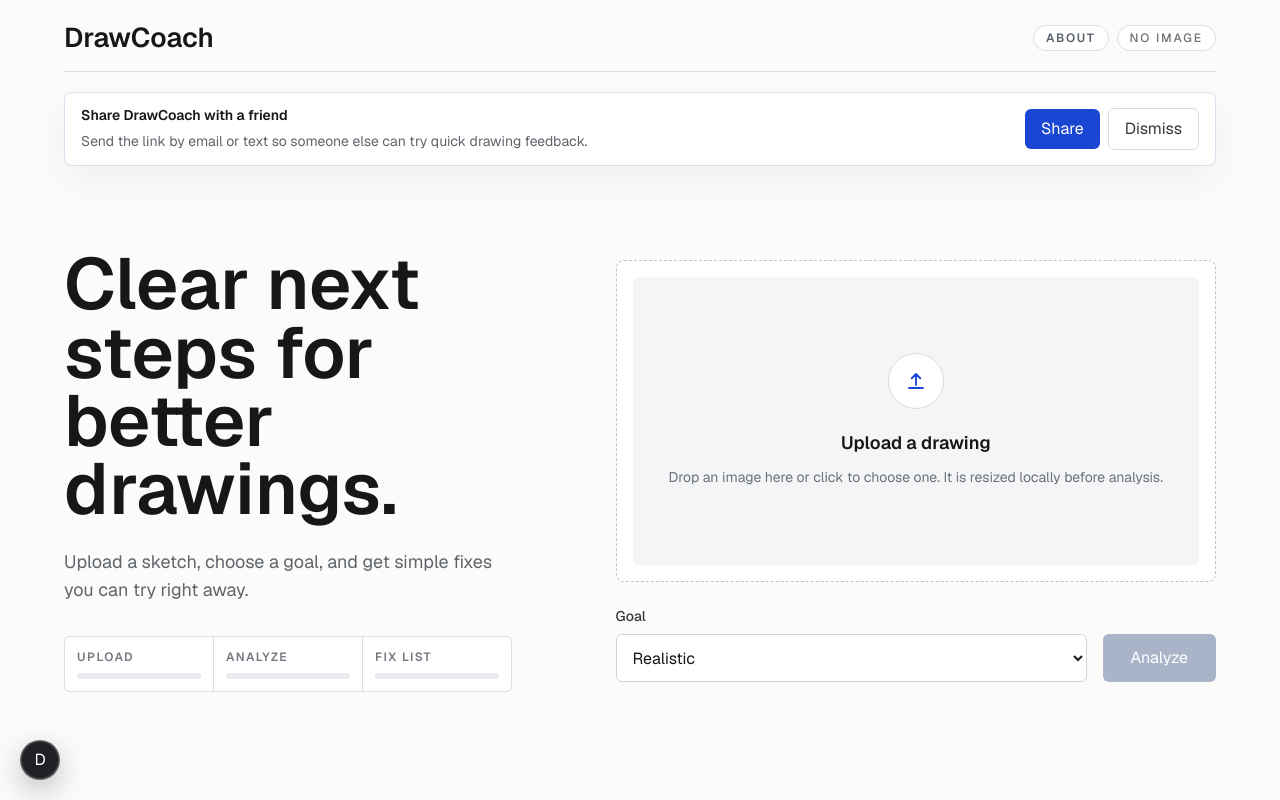
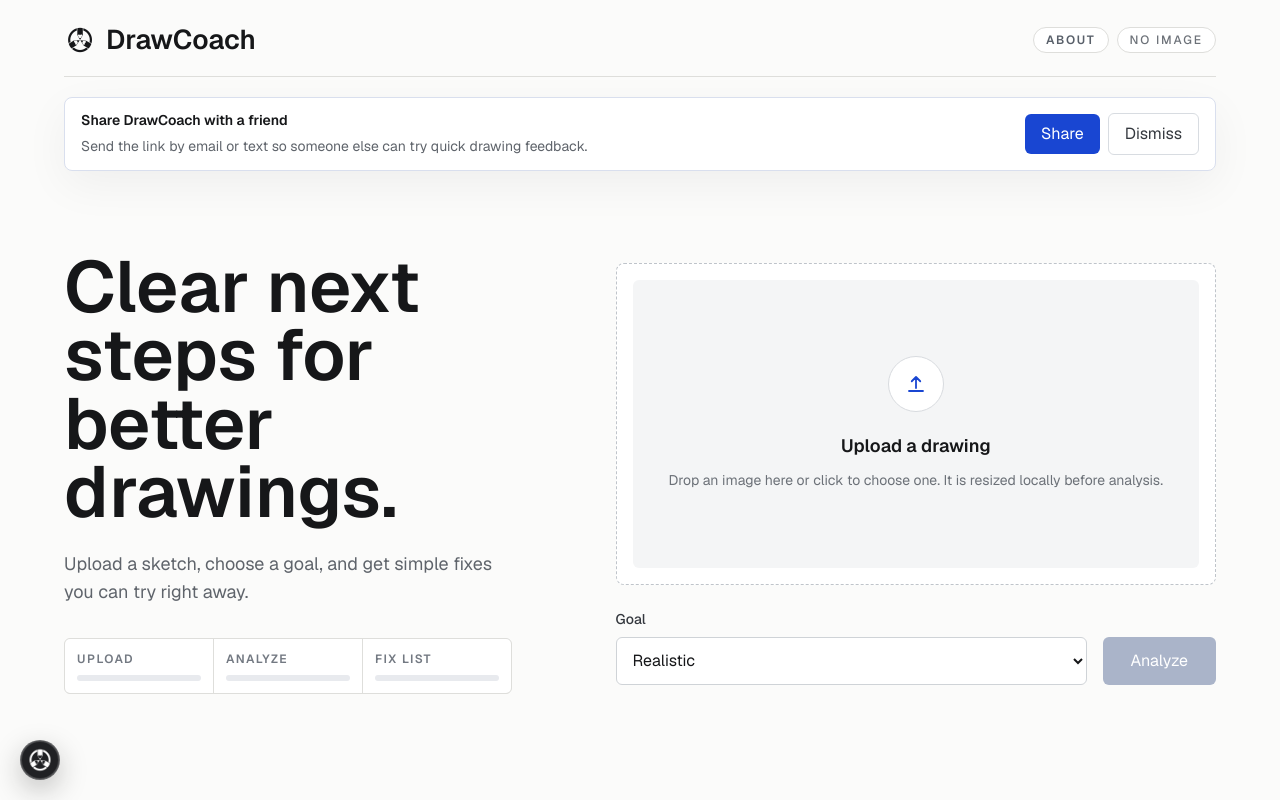
Before and after one commit to CAnimal4/DrawCoach, a Next.js app: page / in a window 1280 px wide. Built offline with nearby package versions, Linux system fonts and the light colour scheme.

Commit message:
Add DrawCoach logo branding

```diff
--- a/app/about/page.tsx
+++ b/app/about/page.tsx
@@ -1,5 +1,6 @@
 import type { Metadata } from "next";
 import Link from "next/link";
+import { BrandLink } from "@/components/brand-link";
 import { absoluteUrl, OG_IMAGE_URL, SITE_DESCRIPTION, SITE_NAME, SITE_TITLE, SITE_URL } from "@/lib/site";
 
 const pageTitle = "About DrawCoach - How the Free Drawing Critique Tool Works";
@@ -116,9 +117,7 @@
       />
       <div className="mx-auto w-full max-w-3xl">
         <header className="flex items-center justify-between border-b border-[#dededb] pb-5">
-          <Link className="text-[1.7rem] font-semibold leading-none tracking-normal" href="/">
-            DrawCoach
-          </Link>
+          <BrandLink />
           <Link
             className="rounded-full border border-[#dededb] bg-white px-3 py-1 text-xs font-semibold uppercase tracking-[0.14em] text-[#59606a] transition hover:border-[#1946d2] hover:text-[#1946d2]"
             href="/"
--- a/app/policy-page.tsx
+++ b/app/policy-page.tsx
@@ -1,4 +1,5 @@
 import Link from "next/link";
+import { BrandLink } from "@/components/brand-link";
 import type { Policy } from "@/lib/legal";
 
 export function PolicyPage({ policy }: { policy: Policy }) {
@@ -6,9 +7,7 @@
     <main className="min-h-screen px-5 py-6 text-[#161719] sm:px-8 lg:px-12">
       <div className="mx-auto w-full max-w-3xl">
         <header className="flex items-center justify-between border-b border-[#dededb] pb-5">
-          <Link className="text-[1.7rem] font-semibold leading-none tracking-normal" href="/">
-            DrawCoach
-          </Link>
+          <BrandLink />
           <Link
             className="rounded-full border border-[#dededb] bg-white px-3 py-1 text-xs font-semibold uppercase tracking-[0.14em] text-[#59606a] transition hover:border-[#1946d2] hover:text-[#1946d2]"
             href="/"
--- /dev/null
+++ b/components/brand-link.tsx
@@ -0,0 +1,24 @@
+import Image from "next/image";
+import Link from "next/link";
+import { DRAWCOACH_LOGO_PATH } from "@/lib/site";
+
+export function BrandLink() {
+  return (
+    <Link
+      aria-label="DrawCoach home"
+      className="inline-flex min-w-0 items-center gap-2 text-[1.45rem] font-semibold leading-none tracking-normal text-[#161719] sm:gap-2.5 sm:text-[1.7rem]"
+      href="/"
+    >
+      <Image
+        alt=""
+        aria-hidden="true"
+        className="h-6 w-6 shrink-0 object-contain sm:h-8 sm:w-8"
+        height="32"
+        priority
+        src={DRAWCOACH_LOGO_PATH}
+        width="32"
+      />
+      <span>DrawCoach</span>
+    </Link>
+  );
+}
--- a/components/drawcoach-app.tsx
+++ b/components/drawcoach-app.tsx
@@ -1,7 +1,9 @@
 "use client";
 
+import Image from "next/image";
 import Link from "next/link";
 import { type CSSProperties, type ReactNode, useEffect, useMemo, useRef, useState } from "react";
+import { BrandLink } from "@/components/brand-link";
 import {
   buildShareData,
   buildShareLinks,
@@ -9,6 +11,7 @@
 } from "@/lib/share";
 import { prepareImage } from "@/lib/client-image";
 import { analyzeWithCache } from "@/lib/critique";
+import { DRAWCOACH_LOGO_PATH } from "@/lib/site";
 import { GOALS, type AnalyzeResponse, type Goal, type ImageMetrics } from "@/lib/types";
 
 type UploadState = {
@@ -163,14 +166,12 @@
       ].join(" ")}
     >
       <div className="mx-auto flex min-h-[calc(100vh-3rem)] w-full max-w-6xl flex-col">
-        <header className="flex items-center justify-between border-b border-[#dededb] pb-5">
-          <Link className="text-[1.7rem] font-semibold leading-none tracking-normal" href="/">
-            DrawCoach
-          </Link>
-          <div className="flex items-center gap-2">
+        <header className="flex items-center justify-between gap-3 border-b border-[#dededb] pb-5">
+          <BrandLink />
+          <div className="flex shrink-0 items-center gap-1.5 sm:gap-2">
             {isPromoDismissed ? (
               <button
-                className="rounded-full border border-[var(--accent)] bg-white px-3 py-1 text-xs font-semibold uppercase tracking-[0.14em] text-[var(--accent)] transition hover:bg-[var(--accent-soft)] focus:outline-none focus:ring-4 focus:ring-[var(--accent)]/10"
+                className="whitespace-nowrap rounded-full border border-[var(--accent)] bg-white px-3 py-1 text-xs font-semibold uppercase tracking-[0.14em] text-[var(--accent)] transition hover:bg-[var(--accent-soft)] focus:outline-none focus:ring-4 focus:ring-[var(--accent)]/10"
                 type="button"
                 onClick={() => {
                   void shareDrawCoach();
@@ -180,12 +181,12 @@
               </button>
             ) : null}
             <Link
-              className="rounded-full border border-[#dededb] bg-white px-3 py-1 text-xs font-semibold uppercase tracking-[0.14em] text-[#59606a] transition hover:border-[var(--accent)] hover:text-[var(--accent)] focus:outline-none focus:ring-4 focus:ring-[var(--accent)]/10"
+              className="whitespace-nowrap rounded-full border border-[#dededb] bg-white px-3 py-1 text-xs font-semibold uppercase tracking-[0.14em] text-[#59606a] transition hover:border-[var(--accent)] hover:text-[var(--accent)] focus:outline-none focus:ring-4 focus:ring-[var(--accent)]/10"
               href="/about"
             >
               About
             </Link>
-            <span className="rounded-full border border-[#dededb] bg-white px-3 py-1 text-xs font-medium uppercase tracking-[0.16em] text-[#6c7178]">
+            <span className="whitespace-nowrap rounded-full border border-[#dededb] bg-white px-3 py-1 text-xs font-medium uppercase tracking-[0.16em] text-[#6c7178]">
               {statusText}
             </span>
           </div>
@@ -568,11 +569,18 @@
       <button
         aria-expanded={isOpen}
         aria-label="Open DrawCoach menu"
-        className="flex h-10 w-10 items-center justify-center rounded-full border border-white/30 bg-[#202124] font-serif text-[1.08rem] font-semibold italic leading-none text-white shadow-[0_10px_28px_rgba(22,23,25,0.25),inset_0_0_0_1px_rgba(255,255,255,0.16)] transition duration-200 hover:-translate-y-0.5 hover:bg-[#202124] hover:shadow-[0_14px_34px_rgba(22,23,25,0.28),inset_0_0_0_1px_rgba(255,255,255,0.18)] focus:outline-none focus:ring-4 focus:ring-[#1946d2]/20"
+        className="flex h-10 w-10 items-center justify-center rounded-full border border-white/30 bg-[#202124] shadow-[0_10px_28px_rgba(22,23,25,0.25),inset_0_0_0_1px_rgba(255,255,255,0.16)] transition duration-200 hover:-translate-y-0.5 hover:bg-[#202124] hover:shadow-[0_14px_34px_rgba(22,23,25,0.28),inset_0_0_0_1px_rgba(255,255,255,0.18)] focus:outline-none focus:ring-4 focus:ring-[#1946d2]/20"
         type="button"
         onClick={() => setIsOpen(!isOpen)}
       >
-        D
+        <Image
+          alt=""
+          aria-hidden="true"
+          className="h-7 w-7 object-contain brightness-0 invert"
+          height="28"
+          src={DRAWCOACH_LOGO_PATH}
+          width="28"
+        />
       </button>
     </div>
   );
--- a/lib/site.ts
+++ b/lib/site.ts
@@ -2,6 +2,8 @@
 export const SITE_URL = "https://drawcoach.vercel.app";
 export const FALLBACK_SITE_URL = "https://canimal4.github.io/DrawCoach/";
 export const OG_IMAGE_PATH = "/og-image.svg";
+export const PUBLIC_BASE_PATH = process.env.NEXT_PUBLIC_BASE_PATH ?? "";
+export const DRAWCOACH_LOGO_PATH = `${PUBLIC_BASE_PATH}/drawcoach-logo.png`;
 
 export const SITE_TITLE = "DrawCoach - Free Online Drawing Critique Tool";
 export const SITE_DESCRIPTION =
--- a/next.config.ts
+++ b/next.config.ts
@@ -6,6 +6,9 @@
   output: "export",
   trailingSlash: true,
   devIndicators: false,
+  env: {
+    NEXT_PUBLIC_BASE_PATH: isGitHubPages ? "/DrawCoach" : "",
+  },
   images: {
     unoptimized: true,
   },
```
Also changed, not shown: public/drawcoach-logo.png (added).
